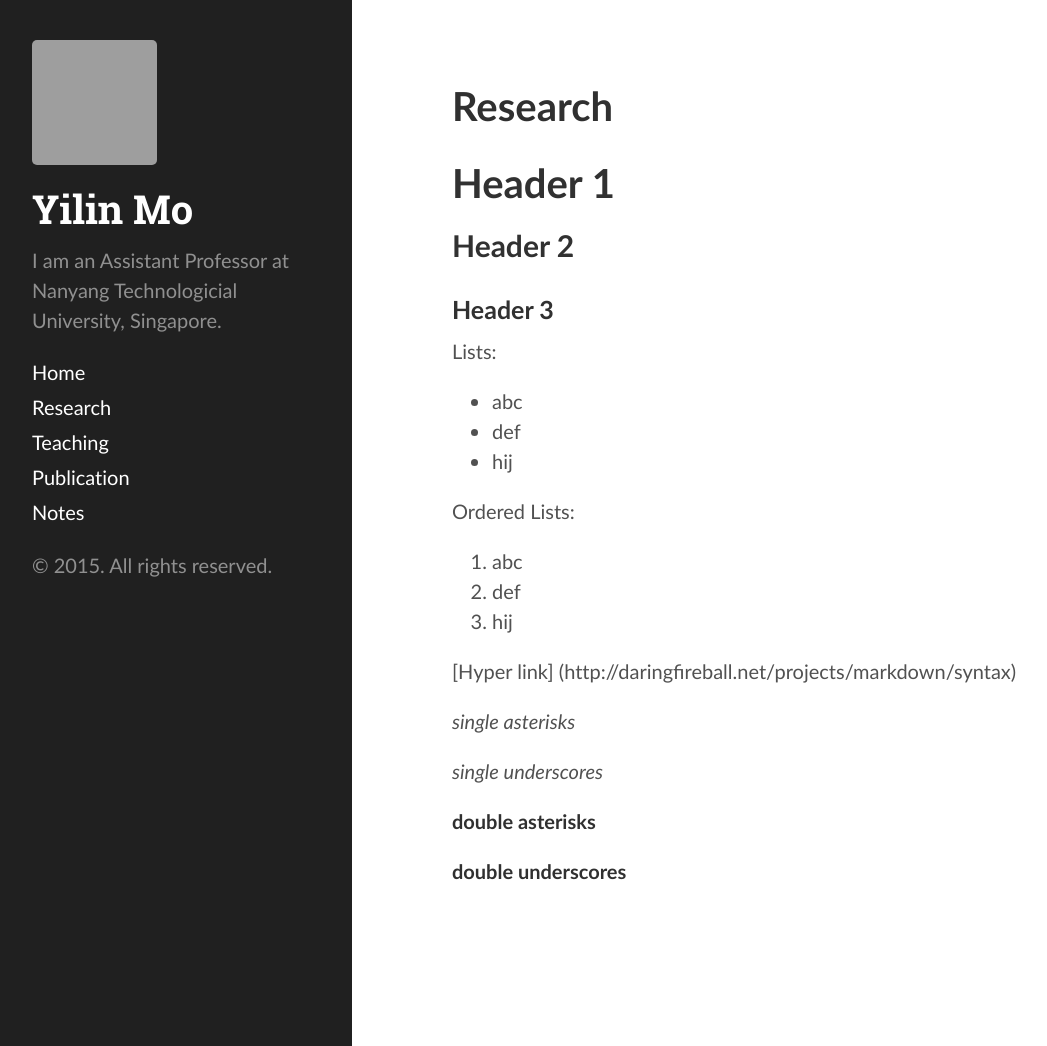
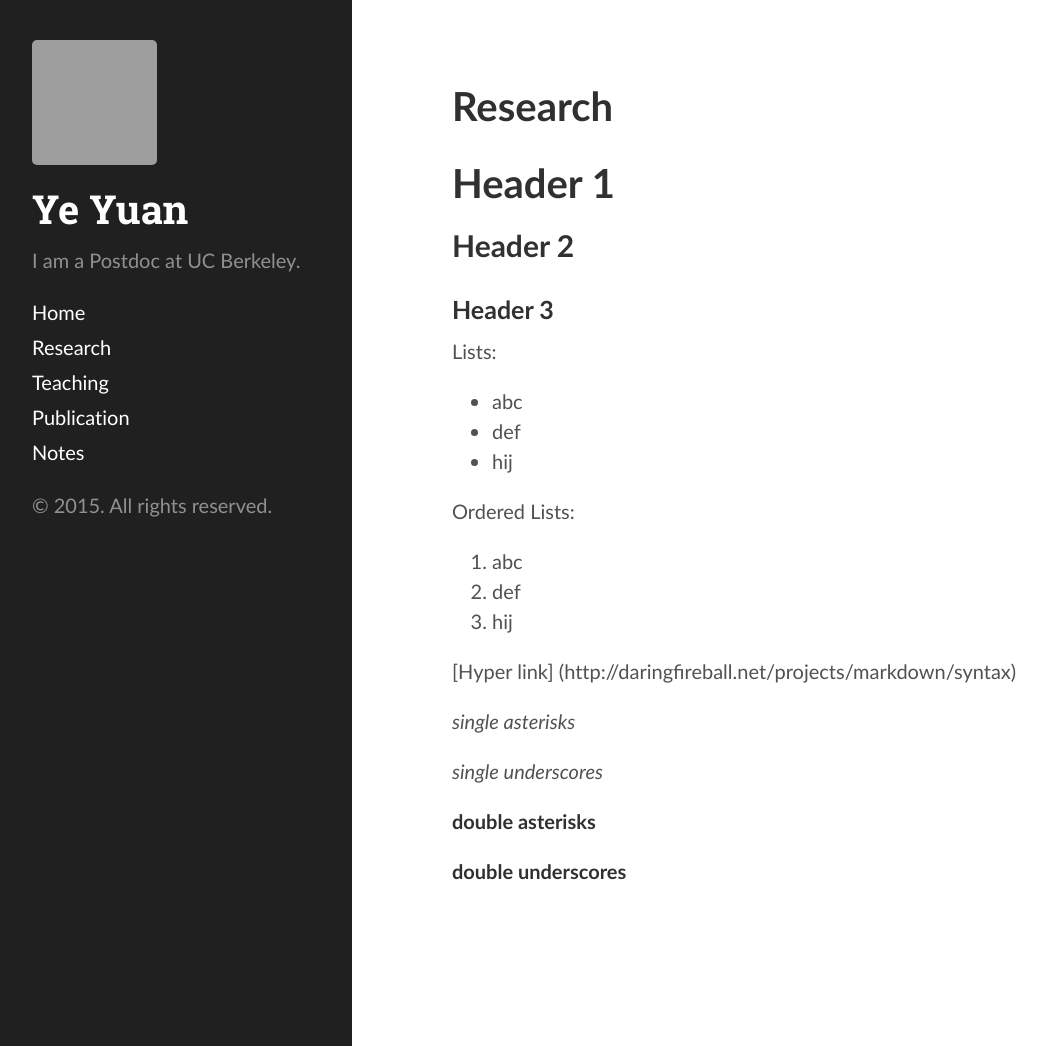
Before and after one commit to yy311/yy311.github.io, a Jekyll site: the page built from research.md, in a window 1280 px wide and 1046 px high. Shown: the whole window, without its empty margins (8-1055 px from the left). Built offline with Jekyll 4.4.1, drawn with Linux system fonts in a browser that asks for light colours; grey boxes are pictures that could not be loaded.

Commit message:
Update _config.yml

```diff
--- a/_config.yml
+++ b/_config.yml
@@ -2,9 +2,9 @@
 highlighter:      pygments
 
 # Setup
-title:            Yilin Mo
+title:            Ye Yuan
 tagline:          'Research and Stuff'
-description:      'I am an Assistant Professor at Nanyang Technologicial University, Singapore.'
+description:      'I am a Postdoc at UC Berkeley.'
 url:              http://yilinmo.github.io
 baseurl:          /
 cover_image: /public/zion.png
```
